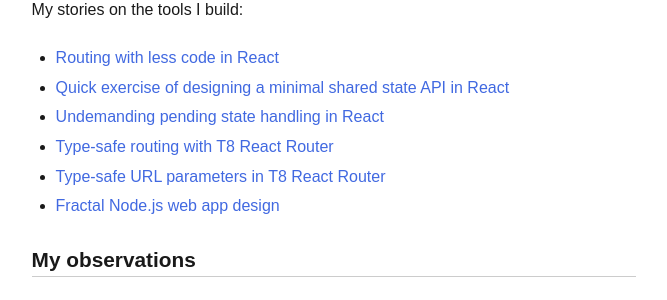
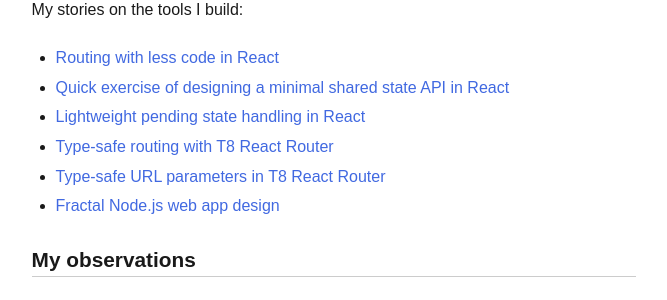
Before and after one commit to axtk/axtk.github.io, a Jekyll site: the page index.html, which Jekyll copies as it is, in a window 1280 px wide and 900 px high. Shown: the part 316-616 px from the top of the window, without its empty margins (306-973 px from the left). Built offline with Jekyll 4.4.1, drawn with Linux system fonts in a browser that asks for light colours.

Commit message:
update index

```diff
--- a/index.html
+++ b/index.html
@@ -38,7 +38,7 @@
     <ul>
         <li><a href="https://dev.to/axtk/routing-with-less-code-in-react-4ll5" target="_blank">Routing with less code in React</a></li>
         <li><a href="https://dev.to/axtk/quick-exercise-of-designing-minimal-shared-state-in-react-51f0" target="_blank">Quick exercise of designing a minimal shared state API in React</a></li>
-        <li><a href="https://dev.to/axtk/undemanding-pending-state-handling-in-react-6d0">Undemanding pending state handling in React</a></li>
+        <li><a href="https://dev.to/axtk/lightweight-pending-state-handling-in-react-42e4">Lightweight pending state handling in React</a></li>
         <li><a href="x/t8_react_router_type_safety">Type-safe routing with T8 React Router</a></li>
         <li><a href="x/t8_react_router_typed_URL_parameters">Type-safe URL parameters in T8 React Router</a></li>
         <li><a href="x/fractal_nodejs_web_app_design">Fractal Node.js web app design</a></li>
```
